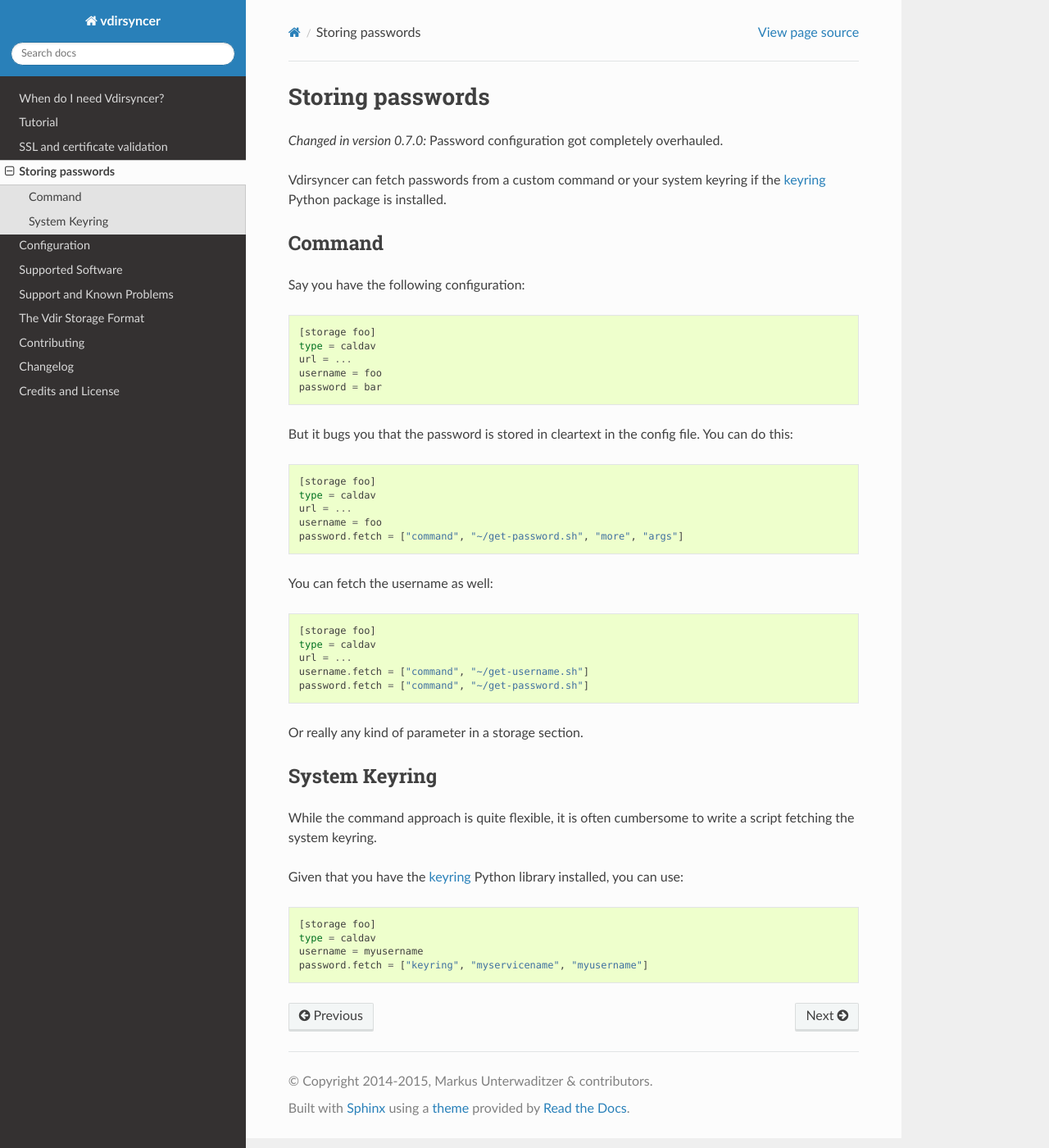
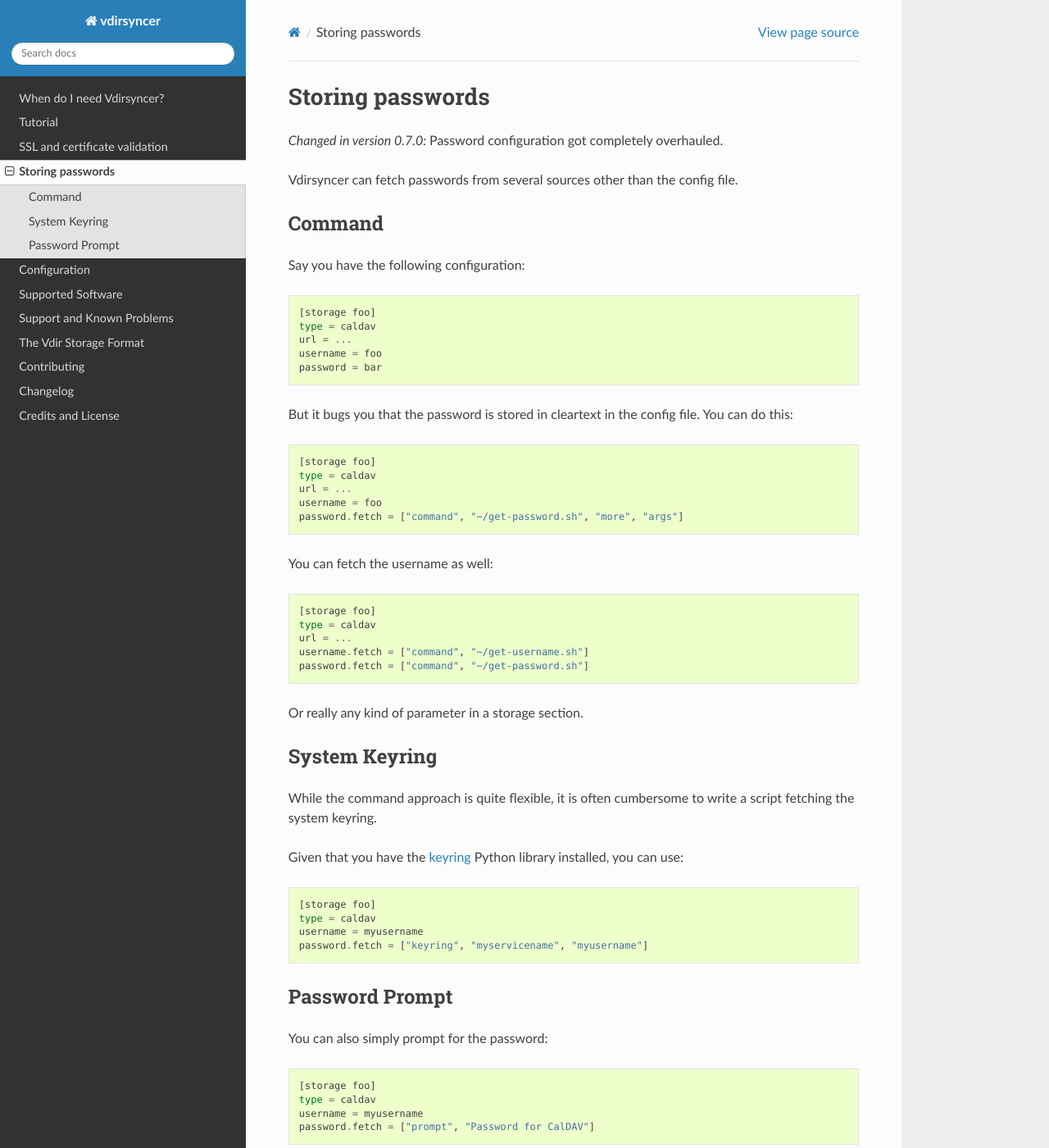
Before and after one commit to pimutils/vdirsyncer, a Sphinx documentation site: the page built from docs/keyring.rst, in a window 1280 px wide and 1400 px high. Shown: the whole window at 82% size. Built offline with Sphinx 7.4.7 and the Read the Docs theme 2.0.0, drawn with Linux system fonts in a browser that asks for light colours; the version number could not be read and is left out.

Commit message:
Add prompt strategy

```diff
--- a/docs/keyring.rst
+++ b/docs/keyring.rst
@@ -6,8 +6,7 @@
 
    Password configuration got completely overhauled.
 
-Vdirsyncer can fetch passwords from a custom command or your system keyring if
-the keyring_ Python package is installed.
+Vdirsyncer can fetch passwords from several sources other than the config file.
 
 Command
 =======
@@ -53,3 +52,14 @@
     password.fetch = ["keyring", "myservicename", "myusername"]
 
 .. _keyring: https://pypi.python.org/pypi/keyring
+
+
+Password Prompt
+===============
+
+You can also simply prompt for the password::
+
+    [storage foo]
+    type = caldav
+    username = myusername
+    password.fetch = ["prompt", "Password for CalDAV"]
```
Also changed, not shown: 2 other files.
